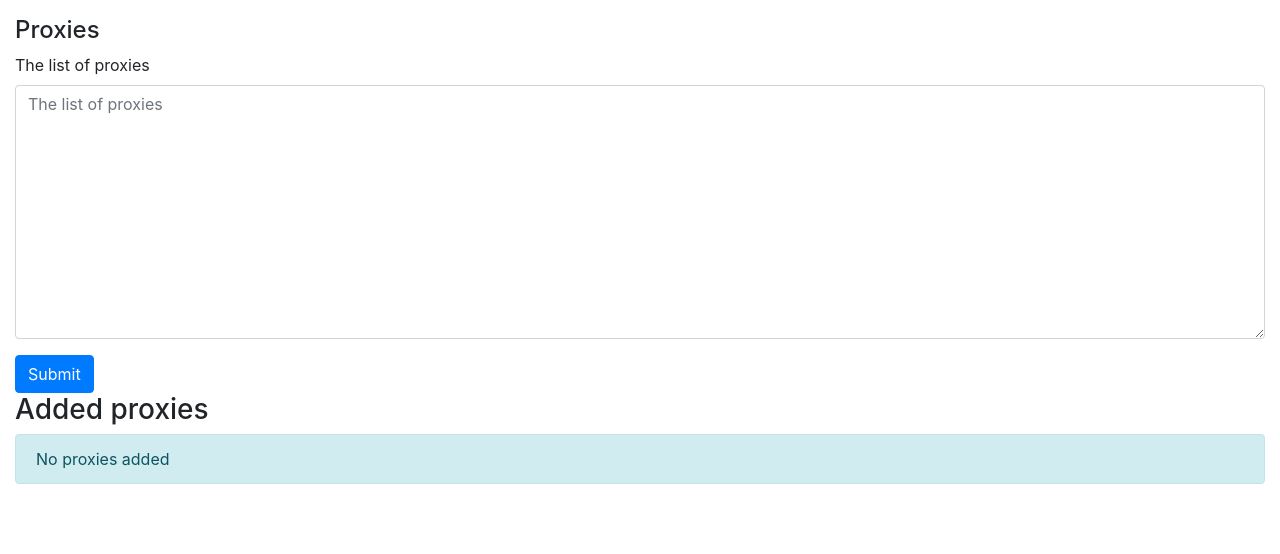
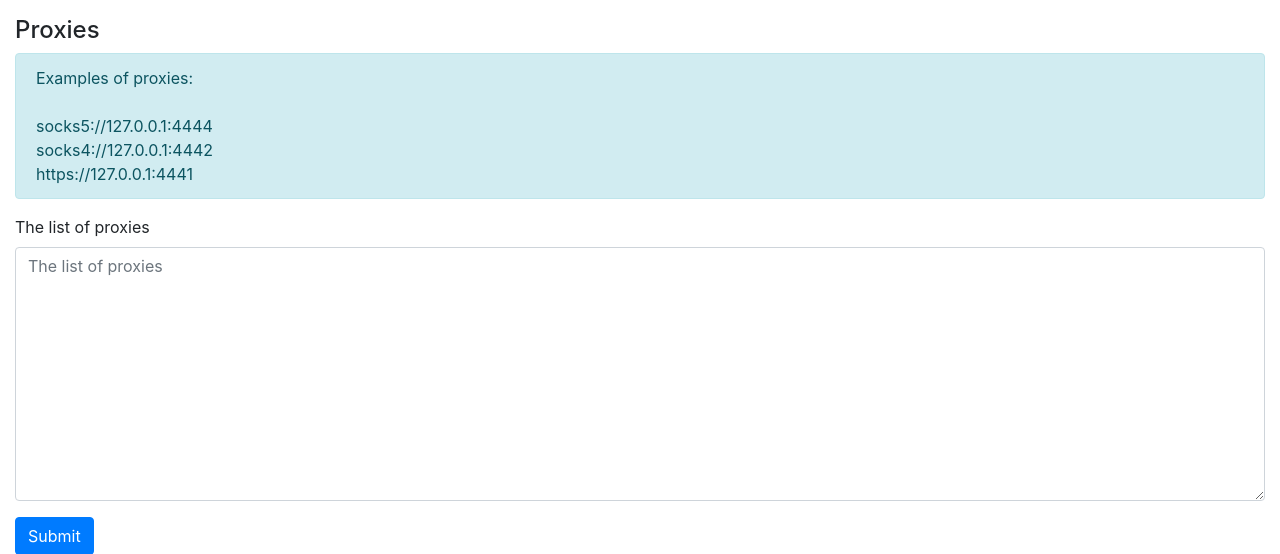
Before and after one commit to egorsmkv/asr-corpus-creator, a Django app: page /corpus/proxies/ in a window 1280 px wide. Shown: the part 56-610 px from the top of the page. Run offline with Django 4.2, Linux system fonts and the light colour scheme; the visitor is signed in with stand-in values (Sample User, id 1); data that the repository does not hold is empty; parts of the project's set-up code (start-up, migrations or seed data) failed here and were passed over; some libraries are stand-ins or nearby versions.

Commit message:
Add a note above the form
#14

```diff
--- a/source/content/templates/corpus/proxies.html
+++ b/source/content/templates/corpus/proxies.html
@@ -6,6 +6,16 @@
 {% block content %}
 
     <h4>{% trans 'Proxies' %}</h4>
+
+    <div class="alert alert-info">
+        Examples of proxies:
+        <br><br>
+        socks5://127.0.0.1:4444
+        <br>
+        socks4://127.0.0.1:4442
+        <br>
+        https://127.0.0.1:4441
+    </div>
 
     <form action="{% url 'corpus:proxies' %}" method="post">
 
```
